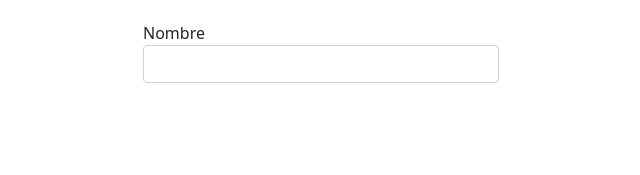
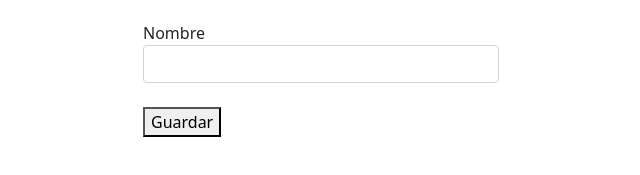
Before and after one commit to DarwinLizama/API_PDG, a website: page public/categorias.html in a window 1280 px wide. Shown: the part 121-296 px from the top of the page, without its empty margins (319-959 px from the left). Drawn offline with nearby package versions, Linux system fonts and the light colour scheme.

Commit message:
creando interfaz

```diff
--- a/app/controllers/categorias/categorias.routes.js
+++ b/app/controllers/categorias/categorias.routes.js
@@ -21,7 +21,7 @@ async function getCategorias(req, res) {
 async function newCategoria(req, res) {
     try {
         let categoria = req.body;
-        console.log(req.body);
+        //console.log(req.body);
         let respuesta = await NewCategoria(categoria);
         //console.log(respuesta);
         res.send(respuesta);
@@ -65,6 +65,7 @@ async function deleteCategoria(req, res){
 //Get
 app.get("/api/categorias", getCategorias);
 app.get("/api/categorias/:id", getCategoria);
+
 //Post
 app.post("/api/categorias/", newCategoria);
 
--- a/app/routes/routes.js
+++ b/app/routes/routes.js
@@ -2,8 +2,8 @@ const express = require('express')
 const app = express()
 
 app.use(require('../controllers/categorias/categorias.routes'))
-app.use(require('../controllers/productos/productos.routes'))
-app.use(require('../controllers/usuarios/usuarios.routes'))
+//app.use(require('../controllers/productos/productos.routes'))
+//app.use(require('../controllers/usuarios/usuarios.routes'))
 
 
 module.exports = app
--- a/public/categorias.html
+++ b/public/categorias.html
@@ -17,6 +17,8 @@
             <h1>Categorias</h1>
             <label>Codigo</label><input id="txtMensaje" type="text" class="form-control"><br>
             <label>Nombre</label><input id="txtMensaje" type="text" class="form-control"><br>
+
+            <button type="submit" value="Guardar" name="Guardar" >Guardar</button>
             <!--<div class="form-check">
                 <input class="form-check-input" type="radio" name="flexRadioDefault" id="flexRadioDefault1">
                 <label class="form-check-label" for="flexRadioDefault1">
```
